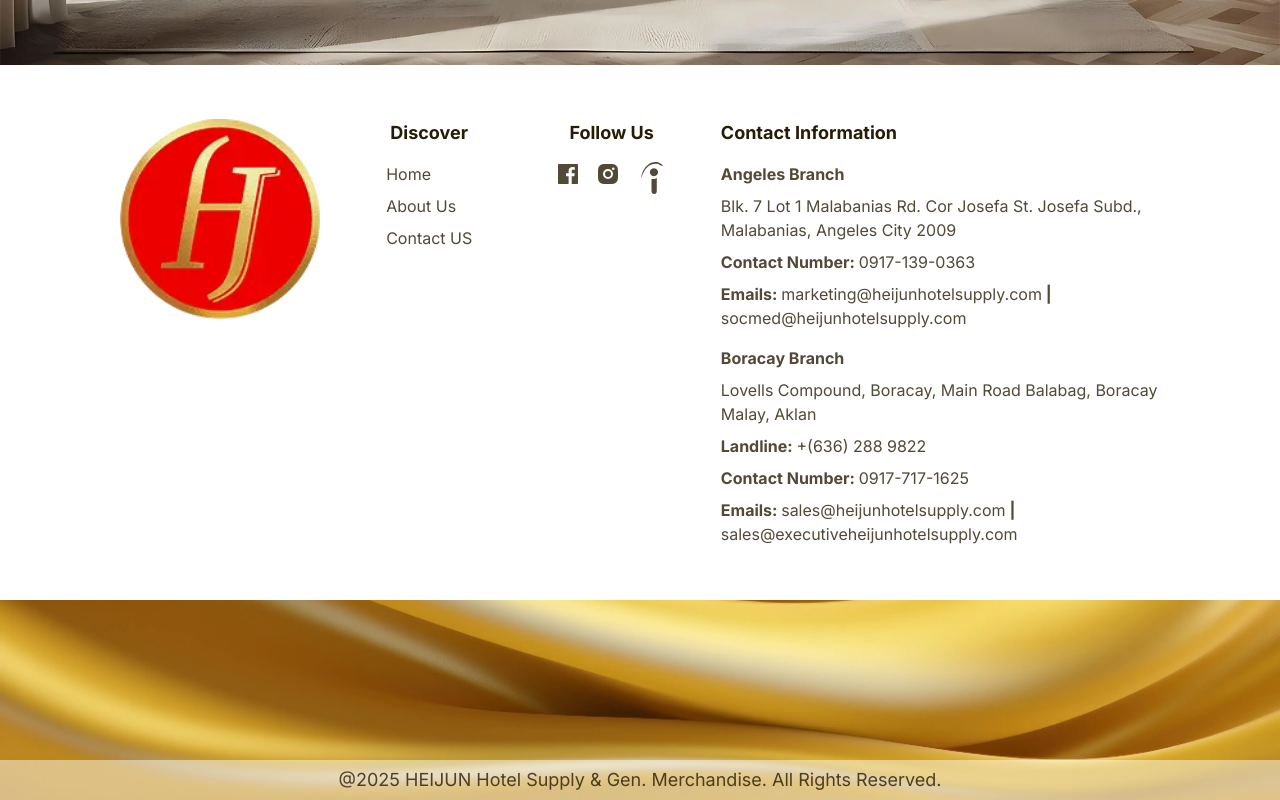
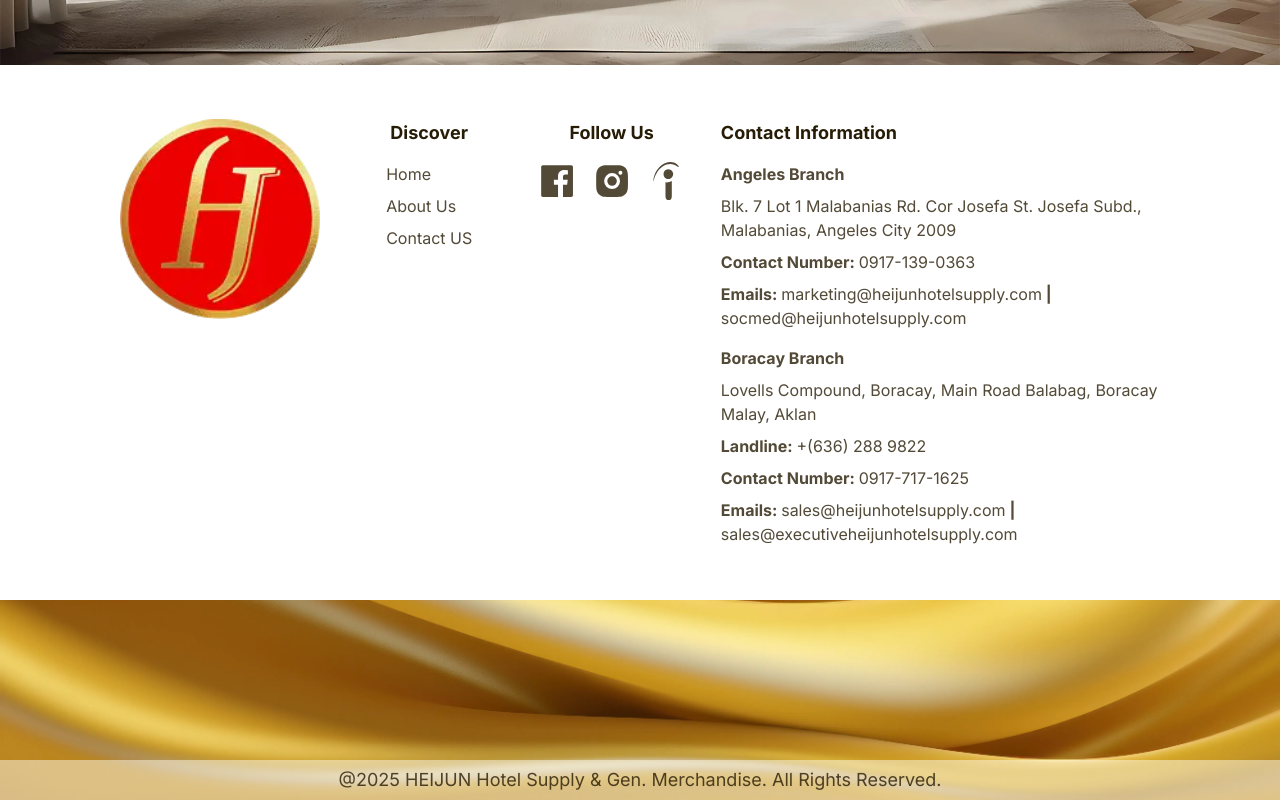
Before and after one commit to markmarkestareja/heijun-nextjs, a Next.js app: page / in a window 1280 px wide. Shown: the part 5365-6165 px from the top of the page. Built offline with nearby package versions, Linux system fonts and the light colour scheme.

Commit message:
Fixed svg in footer

```diff
--- /dev/null
+++ b/components/Footer.css
@@ -0,0 +1,14 @@
+ul li svg{
+    max-width: 32px;
+    transition: color 0.3s ease-in-out;
+}
+
+ul li svg:hover{
+    color: var(--color-primary);
+}
+
+@media (min-width: 1000px) {
+    ul li svg{
+        max-width: 54px;
+    }
+}
--- a/components/Footer.tsx
+++ b/components/Footer.tsx
@@ -1,6 +1,7 @@
 import Image from "next/image";
 import Link from "next/link";
 import React from "react";
+import "./Footer.css";
 
 export default function Footer() {
   return (
@@ -41,8 +42,8 @@ export default function Footer() {
               <Link href="/">
                 <svg
                   xmlns="http://www.w3.org/2000/svg"
-                  width="24"
-                  height="24"
+                  width="100%"
+                  height="100%"
                   viewBox="0 0 24 24"
                 >
                   <path
@@ -57,8 +58,8 @@ export default function Footer() {
               <Link href="/">
                 <svg
                   xmlns="http://www.w3.org/2000/svg"
-                  width="24"
-                  height="24"
+                  width="100%"
+                  height="100%"
                   viewBox="0 0 24 24"
                 >
                   <path
@@ -72,8 +73,8 @@ export default function Footer() {
               <Link href="/">
                 <svg
                   xmlns="http://www.w3.org/2000/svg"
-                  width="32"
-                  height="32"
+                  width="100%"
+                  height="100%"
                   viewBox="0 0 32 32"
                 >
                   <path
--- a/components/ui/SwiperCarousel.tsx
+++ b/components/ui/SwiperCarousel.tsx
@@ -19,7 +19,7 @@ export default function SwiperCarousel() {
         navigation
         pagination={{ clickable: true }}
         loop
-        className="aspect-[3/2] w-full"
+        className="aspect-3/2 w-full"
       >
         {GalleryImages.map((GalleryImage, index) => (
           <SwiperSlide
```
